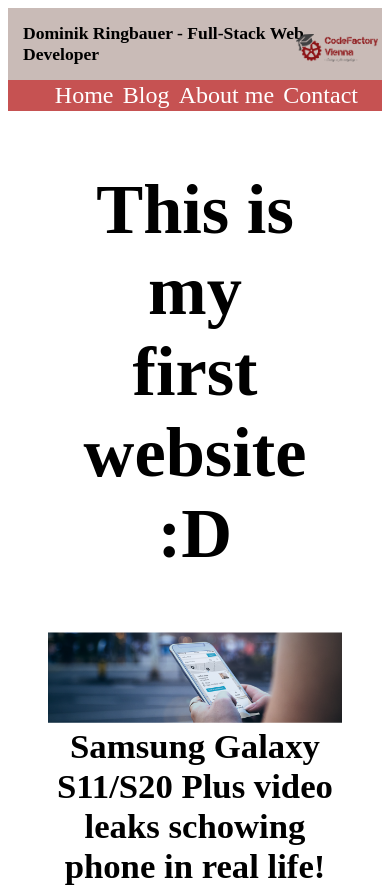
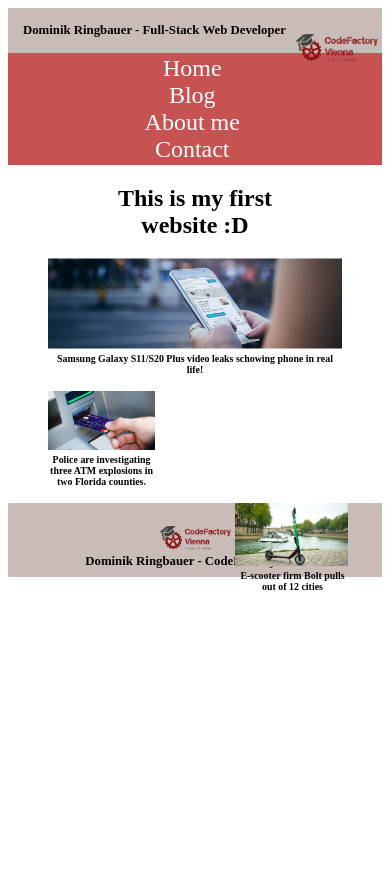
Before and after one commit to DominikRingbauer/CF-CR01-DominikRingbauer, a plain HTML site: page index.html in a window 390 px wide. Shown: the top 890 px of the page. After the commit the page ends 844 px from the top, so only its background shows below. Drawn offline with Linux system fonts and the light colour scheme.

Commit message:
added mobile.css

```diff
--- a/index.html
+++ b/index.html
@@ -3,8 +3,10 @@
 
 	<head>
 		<meta charset="UTF-8">
+		<meta name="viewport" content="width=device-width">
 		<title>1st CodeReview</title>
 		<link rel="stylesheet" href="style.css">
+		<link rel="stylesheet" type="text/css" media="screen and (max-width: 630px), screen and (max-device-width: 630px)" href="mobil.css">
 	</head>
 
 	<body>
--- /dev/null
+++ b/mobil.css
@@ -0,0 +1,37 @@
+.headfoot {
+	font-size: 80%;
+}
+
+ul {
+	margin: 0;
+	text-align: center;
+	background: rgb(198,82,82);
+	padding: 0.5%;}
+
+li {
+	list-style-type: none;
+	display: block;
+	color: white;
+	text-align: center;
+	font-size: 150%;
+	padding-right: 1.5%;
+}
+
+.navi {
+	text-decoration: none;
+	color: white;
+}
+
+h1 {
+	font-size: 150%;
+}
+
+figcaption {
+	font-size: 62%;
+}
+
+.article03 {
+	width: 50%;
+	position: absolute;
+	top: 57.7%;
+	left: 50%;
```
Also changed, not shown: about.html (+2 -0 lines), blog.html (+2 -0 lines), contact.html (+2 -0 lines).
